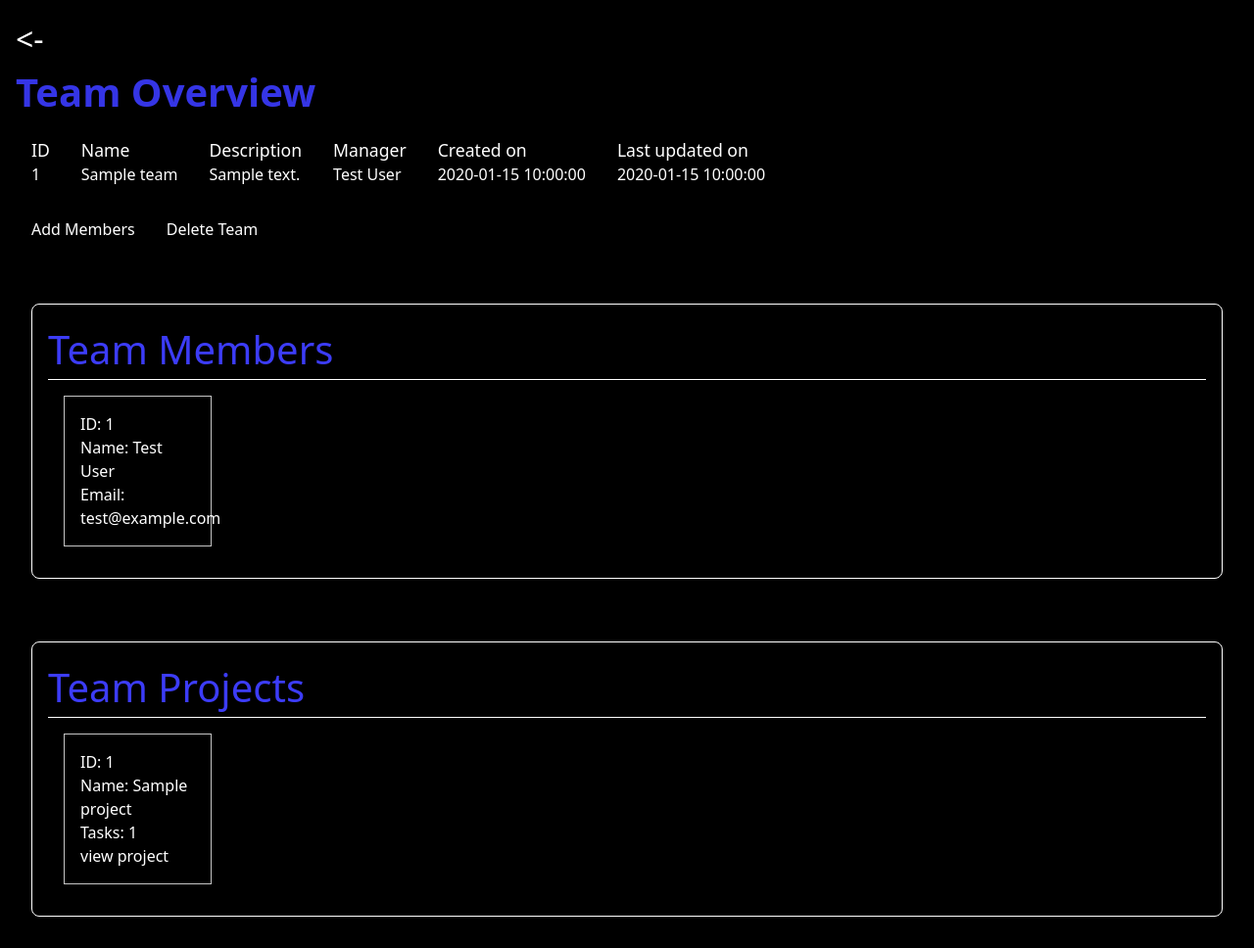
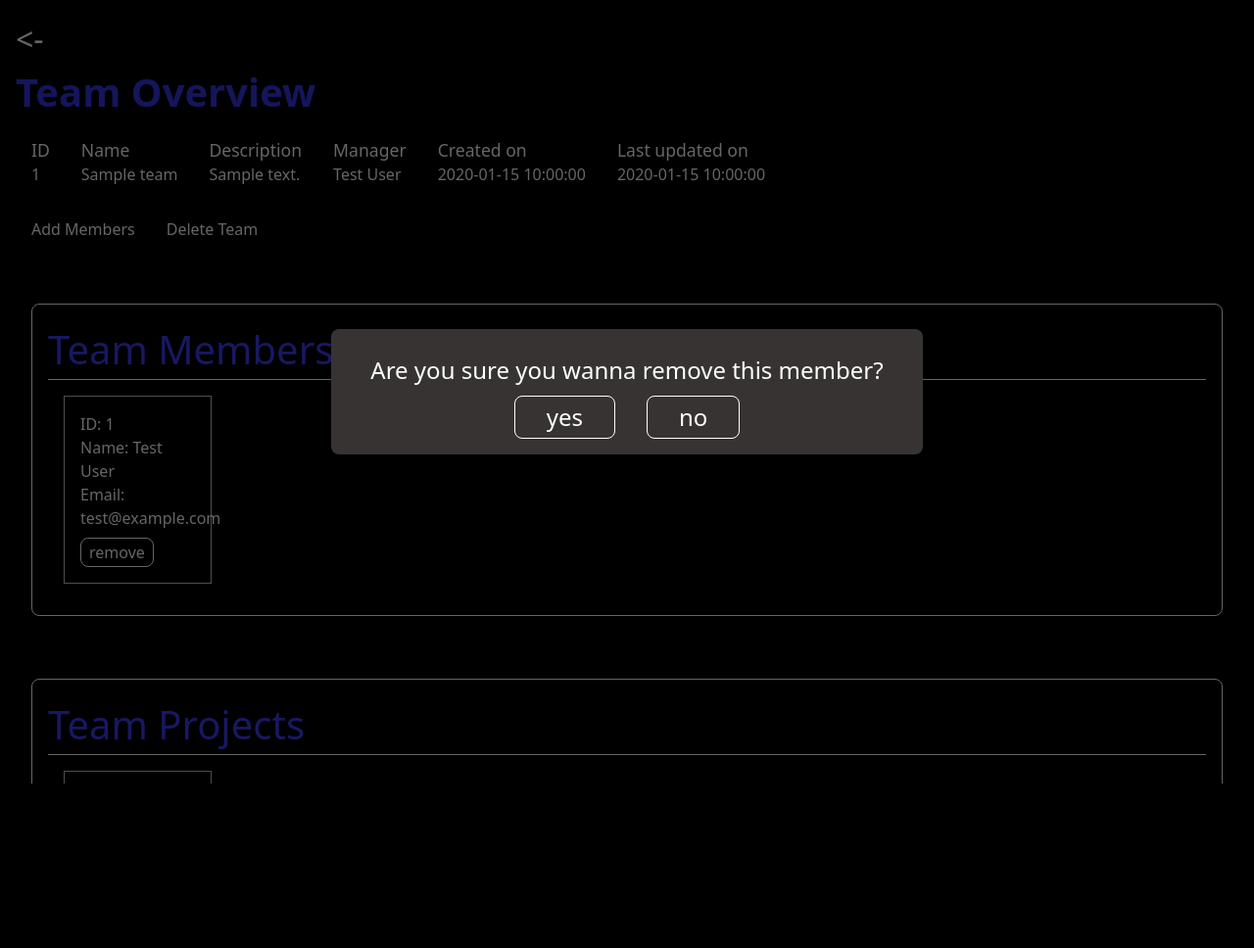
Before and after one commit to MonkeyDMauri/task-manager1, a Laravel app: page /view-team/1 in a window 1280 px wide. Shown: the whole page at 98% size. After the commit the page ends 800 px from the top, so only its background shows below. Run offline with Laravel 12, Linux system fonts and the light colour scheme; a user stored in the database is signed in; data comes from the database, SQL or seed files in the repository; tables that the repository leaves empty hold one stand-in row (values such as "Sample post"); style sheets or scripts are compiled from the project's sources.

Commit message:
remove team members

```diff
--- a/app/Http/Controllers/EmployeeController.php
+++ b/app/Http/Controllers/EmployeeController.php
@@ -14,6 +14,10 @@ class EmployeeController extends Controller
     public function getEmployees() {
         $employees = User::where('role', 'employee')->get();
 
+        foreach($employees as $employee) {
+            $employee->teams = $employee->teams ? $employee->teams : NULL;
+        }
+
         return response()->json(['employees' => $employees]);
     }
 }
--- a/resources/css/manager-page.css
+++ b/resources/css/manager-page.css
@@ -403,3 +403,54 @@ html {
 .project-card a{
     font-weight: 500;
 }
+
+.remove-member-btn {
+    padding: .1rem .5rem;
+    border: solid 1px white;
+    border-radius: .5rem;
+    margin-top: .5rem;
+    cursor: pointer;
+}
+
+.remove-member-popup-wrapper {
+    position: fixed;
+    top: 0;
+    left: 0;
+    width: 100vw;
+    height: 100vh;
+    background-color: rgb(0, 0, 0, 0.6);
+    z-index: 200;
+
+    display: flex;
+    justify-content: center;
+    flex-direction: column;
+    align-items: center;
+}
+
+.remove-member-popup-wrap {
+    padding: 1rem 2rem;
+    border-radius: .5rem;
+    background-color: rgb(56, 51, 51);
+    border: white;
+}
+
+.remove-member-popup-wrap h1{
+    text-align: center;
+    font-size: 1.5rem;
+    margin: .5rem;
+}
+
+.remove-member-popup-wrap span{
+    display: flex;
+    justify-content: center;
+    gap: 2rem;
+}
+
+.remove-member-popup-wrap button{
+    border: solid 1px white;
+    border-radius: .5rem;
+    padding: .2rem  2rem;
+    font-size: 1.5rem;
+    cursor: pointer;
+
+}
--- a/resources/js/team-view.js
+++ b/resources/js/team-view.js
@@ -29,7 +29,7 @@ function getEmployees() {
 
         employeesWrapper.classList.add('show')
         employees = data.employees;
-        console.log(employees);
+        console.log("Employees xdxd", employees);
         displayEmployees(employees)
     })
     .catch(err => console.error(err));
@@ -42,6 +42,19 @@ function displayEmployees(employees) {
 
     employees.forEach(emp => {
 
+        let empInThisTeam = false; // this flag will change to true if this employee is already part of current team.
+
+        const teams = emp.teams;
+
+        //this loop here is to check if the ID of the current team is already inside the array of this employee.
+        teams.forEach(team => {
+            if (team.id == teamId) {
+                empInThisTeam = true;
+                console.log(`${emp.name} is already in this team with ID ${teamId}`);
+            }
+        })
+
+        if (!empInThisTeam) {
             const employeeCard = document.createElement('li');
             employeeCard.classList = 'employee-card';
 
@@ -60,6 +73,7 @@ function displayEmployees(employees) {
                         `;
 
             employeesList.appendChild(employeeCard);
+        }
     })
 }
 
@@ -107,6 +121,7 @@ function displayMembers(members) {
                         <h2>ID: ${emp.id}</h2>
                         <h2>Name: ${emp.name}</h2>
                         <h2 style="text-wrap:wrap; max-width:fit-content;">Email: ${emp.email}</h2>
+                        <button class="remove-member-btn">remove</button>
             `;
 
             membersList.appendChild(employeeCard);
--- a/resources/views/home/manager-home.blade.php
+++ b/resources/views/home/manager-home.blade.php
@@ -107,8 +107,8 @@
         <h1 class="projects-title">Teams</h1>
         <div class="teams-wrapper">
             <ul class="teams-option-wrapper">
-                <li><a href="/manager-dashboard/create-team">new team</a></li>
-                <li><a href="">delete team</a></li>
+                <li><a href="/manager-dashboard/create-team">+ New Team</a></li>
+                <li><a href="">- Delete Team</a></li>
             </ul>
             <hr>
             <br>
--- a/resources/views/home/team-view.blade.php
+++ b/resources/views/home/team-view.blade.php
@@ -85,5 +85,15 @@
             </ul>
         </div>
     </div>
+
+    <div class="remove-member-popup-wrapper">
+        <div class="remove-member-popup-wrap">
+            <h1>Are you sure you wanna remove this member?</h1>
+            <span>
+                <button class="remove-yes">yes</button>
+                <button class="remove-no">no</button>
+            </span>
+        </div>
+    </div>
 </body>
 </html>
```
Lines whose indentation alone changed are shown as unchanged.
